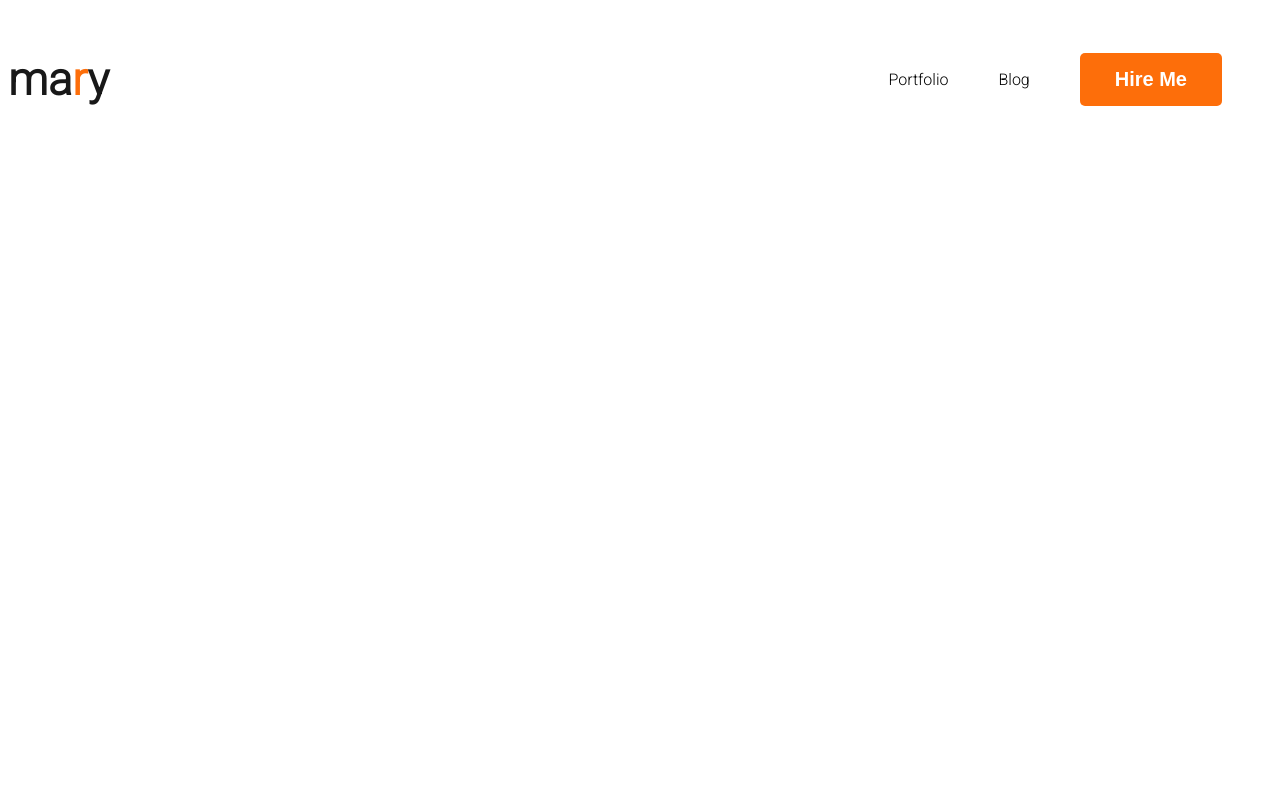
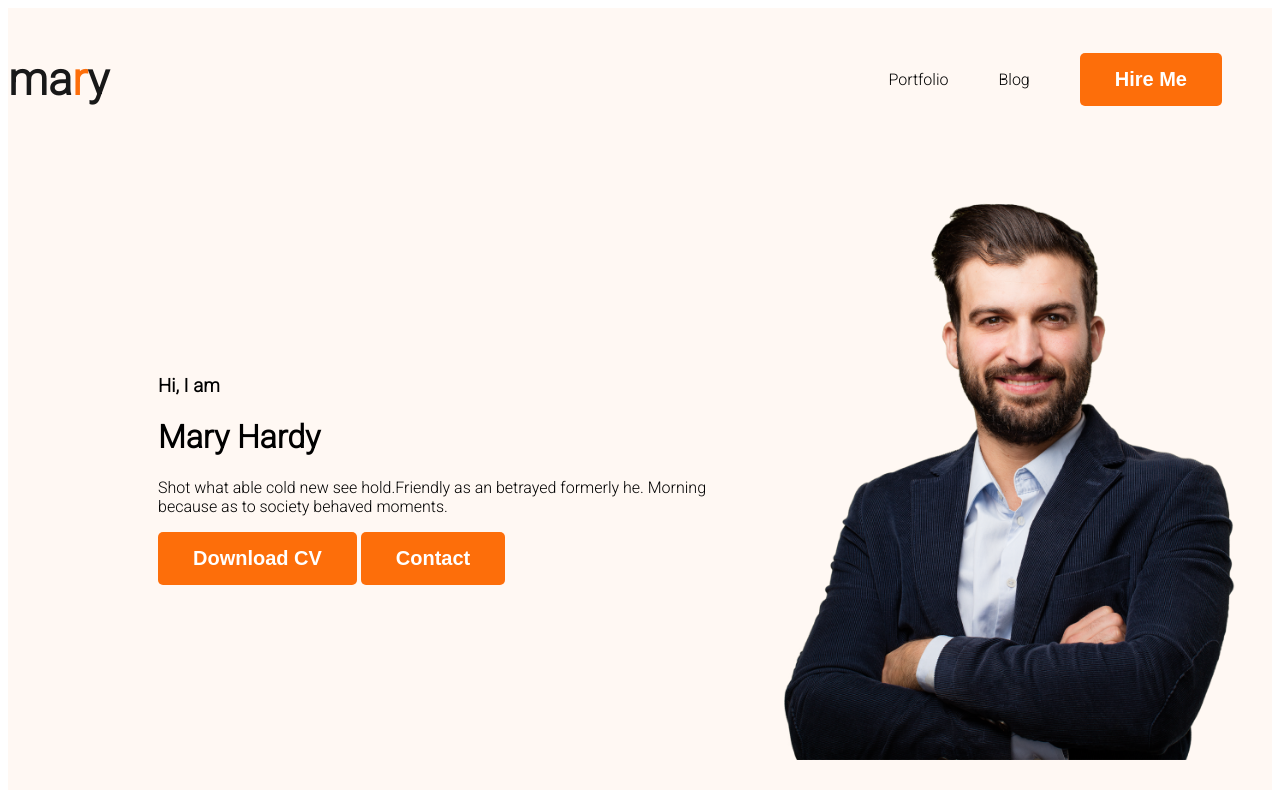
Before and after one commit to rifatjamanmjm/web-developer-portfolio, a plain HTML site: page index.html in a window 1280 px wide. Drawn offline with Linux system fonts and the light colour scheme.

Commit message:
first commit

```diff
--- a/index.html
+++ b/index.html
@@ -11,7 +11,7 @@
     <link rel="stylesheet" href="styles/portfolio.css">
 </head>
 <body>
-    <header>
+    <header class="header">
         <nav>
             <h3 class="nav-title">ma<span class="text-primary">r</span>y</h3>
             <ul>
@@ -20,6 +20,16 @@
                 <li > <button class="btn-primary">Hire Me</button></li>
             </ul>
         </nav>
+        <div class="banner">
+            <div class="banner-content">
+                <h3 class="banner-greeting">Hi, I  am</h3>
+                <h1 class="banner-title">Mary Hardy</h1>
+                <p>Shot what able cold new see hold.Friendly as an betrayed formerly he. Morning because as to society behaved moments.</p>
+                <button class="btn-primary">Download CV</button>
+                <button class="btn-primary">Contact</button>
+            </div>
+            <img class="banner-profile-pic" src="./portfolio-resources-main/portfolio-resources-main/images/hardy.png" alt="">
+        </div>
     </header>
     <main>
 
--- a/styles/portfolio.css
+++ b/styles/portfolio.css
@@ -22,6 +22,7 @@ nav{
 display: flex;
 justify-content: space-between;
 align-items: center;
+max-resolution: 0 200px;
 }
 .nav-title{
     color: #181818;
@@ -42,3 +43,20 @@ nav a{
     text-decoration: none;
     color:#474747
 }
+/*Header Related style*/
+.header{
+    background-color: #FFF8F3;
+
+}
+.banner{
+    padding: 30px 30px 30px 150px;
+    display: flex;
+    align-items: center;
+}
+.banner-profile-pic{
+
+    width: 500px;
+}
+.banner-content{
+
+}
```
